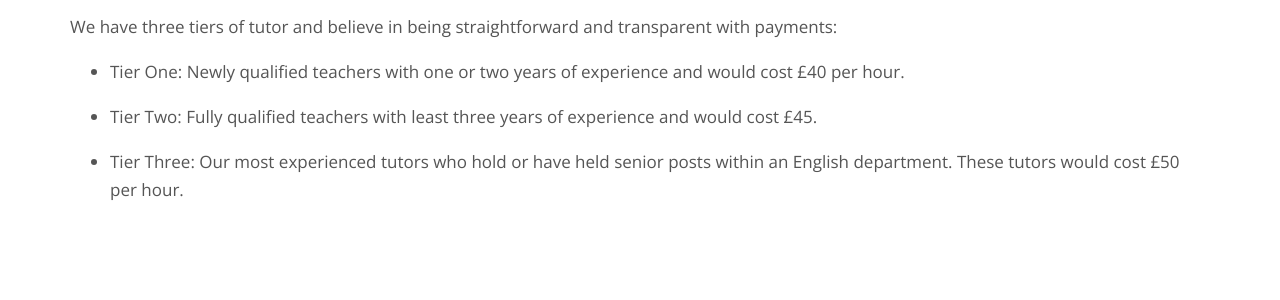
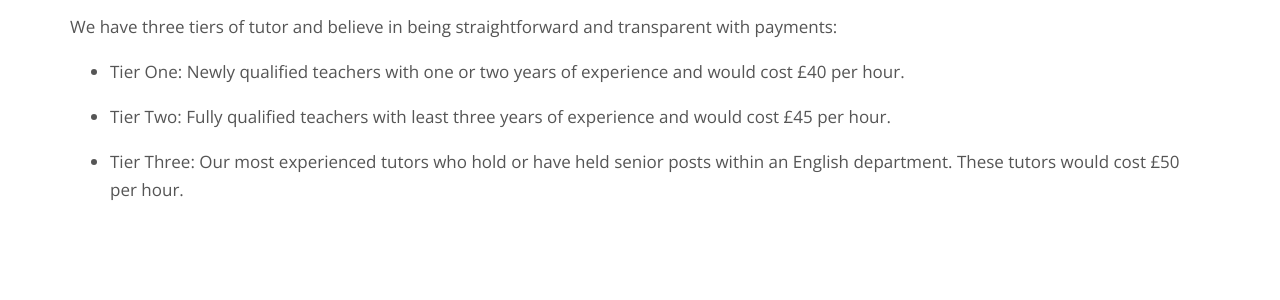
Before and after one commit to 01taylop/blue-sky-tuition, a Jekyll site: the page built from payment.md, in a window 1280 px wide. Shown: the part 536-836 px from the top of the page. Built offline with Jekyll 4.4.1, drawn with Linux system fonts in a browser that asks for light colours.

Commit message:
Update payment.md

```diff
--- a/payment.md
+++ b/payment.md
@@ -9,6 +9,6 @@ We have three tiers of tutor and believe in being straightforward and transparen
 
 - Tier One: Newly qualified teachers with one or two years of experience and would cost £40 per hour.
 
-- Tier Two: Fully qualified teachers with least three years of experience and would cost £45.
+- Tier Two: Fully qualified teachers with least three years of experience and would cost £45 per hour.
 
 - Tier Three: Our most experienced tutors who hold or have held senior posts within an English department. These tutors would cost £50 per hour.
```
